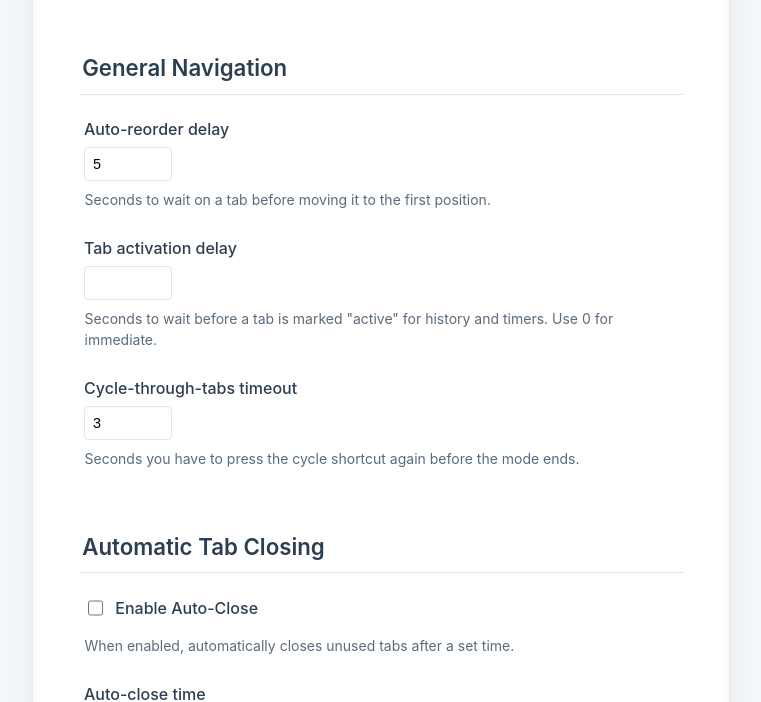
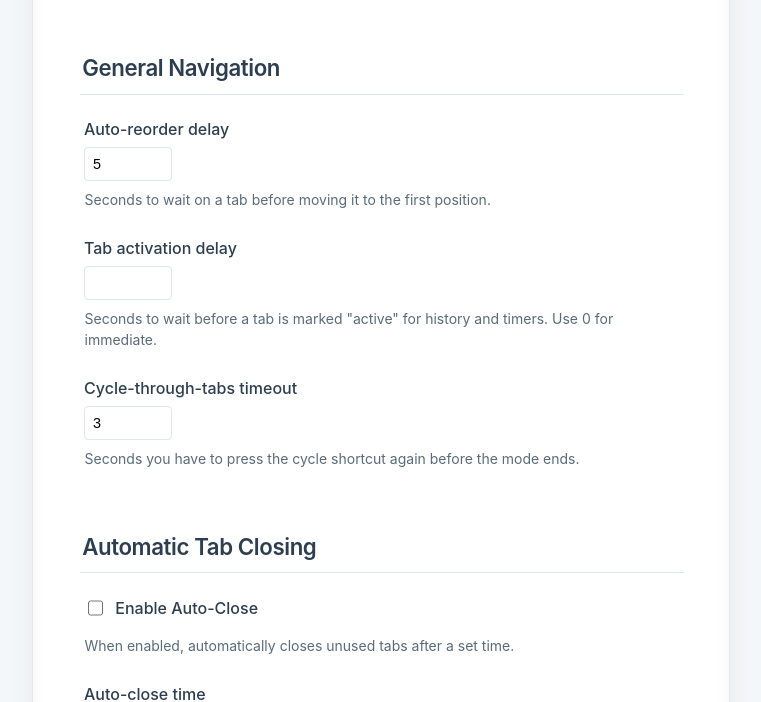
Before and after one commit to doeixd/Tbbr, a browser extension: page options.html in a window 1280 px wide. Shown: the part 98-800 px from the top of the page, without its empty margins (259-1020 px from the left). Drawn offline with Linux system fonts and the light colour scheme.

Commit message:
Update options.html

```diff
--- a/options.html
+++ b/options.html
@@ -68,6 +68,7 @@
             width: 100%;
             border-bottom: 1px solid var(--border-color);
             margin-left: -0.8px;
+            letter-spacing: -0.4px;
         }
 
         .option-group {
```
